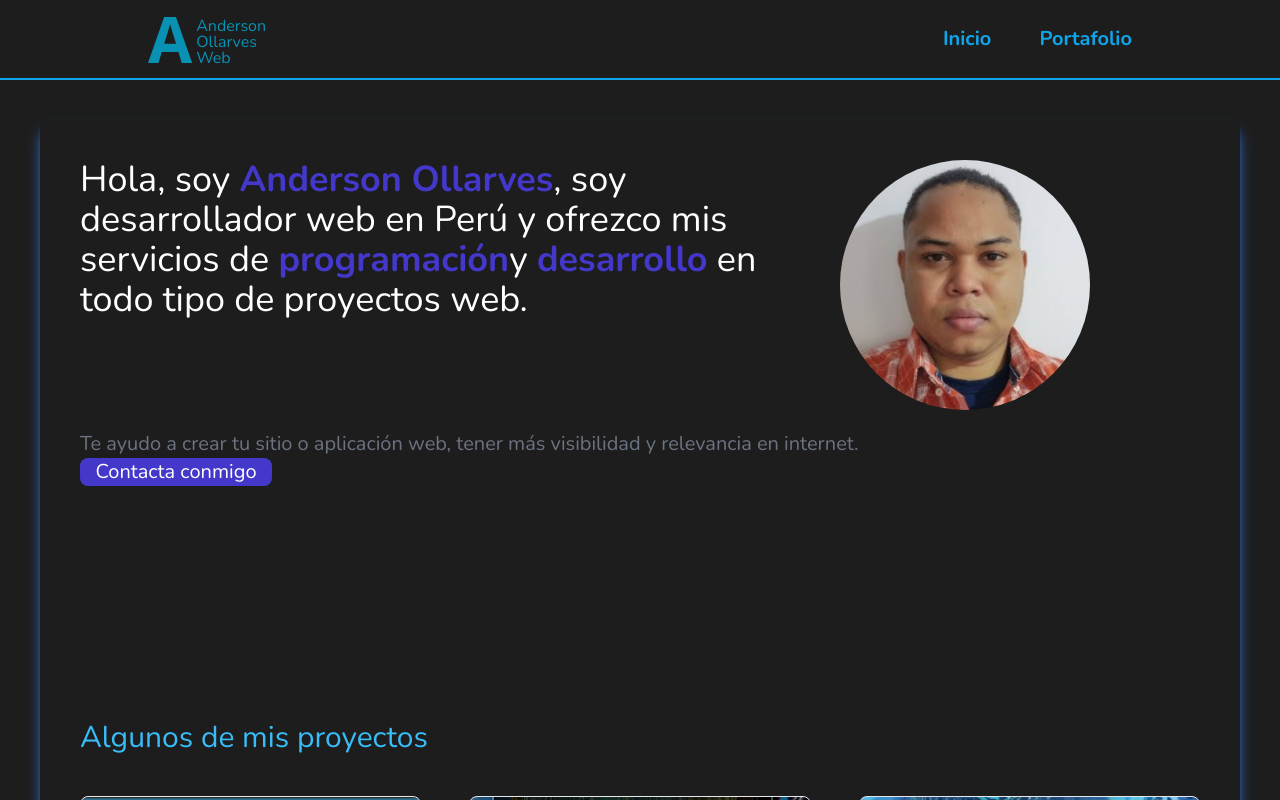
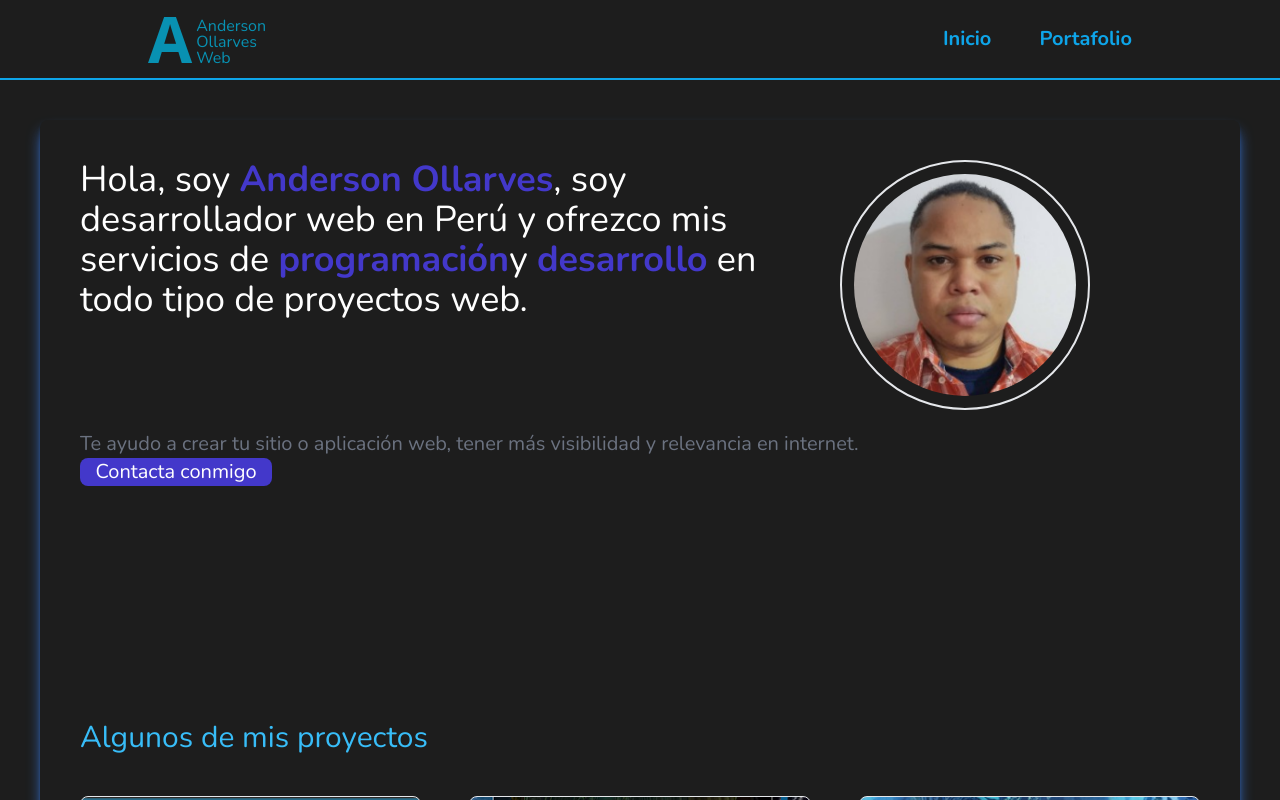
Before and after one commit to DkzAnderson/Portfolio, a React (Vite) app: page /#/ in a window 1280 px wide. Shown: the top 800 px of the page. Built offline with nearby package versions, Linux system fonts and the light colour scheme.

Commit message:
borde a imagen de perfil

```diff
--- a/src/components/Start.jsx
+++ b/src/components/Start.jsx
@@ -37,7 +37,8 @@ export const Start = () => {
       titleBox: 'grid gap-5 w-full grid-rows-3 sm:grid-cols-3 sm:grid-rows-2 justify-center justify-items-center sm:justify-items-start',
       title: 'text-2xl md:text-4xl text-white sm:col-span-2 row-start-2 sm:row-start-1',
       subTitle: 'text-xl font-light text-gray-500 row-start-3 sm:row-start-2 sm:col-span-3',
-      poster: 'rounded-full size-[250px] object-cover sm:col-start-3',
+      poster: 'size-[250px] border-2 rounded-full p-3 sm:col-start-3',
+      posterImg: 'rounded-full size-full object-cover ',
 
       techContent: 'flex flex-col gap-5 w-full my-20',
       othersTittles: 'text-3xl text-sky-400 w-full',
@@ -76,11 +77,14 @@ export const Start = () => {
               y <b className={specialStyles.marked}>desarrollo</b> en todo tipo de proyectos web.
 
             </h2>
+
+            <picture className={styles.poster}>
             <img
-              className={styles.poster}
+              className={styles.posterImg}
               src={perfilImage}
               alt="foto-perfil"
             />
+            </picture>
 
             <h3 className={styles.subTitle}>
               Te ayudo a crear tu sitio o aplicación web, tener más
```
